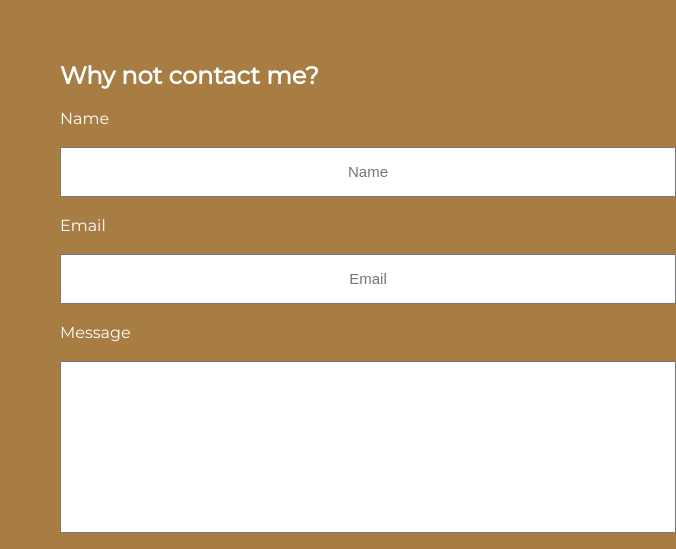
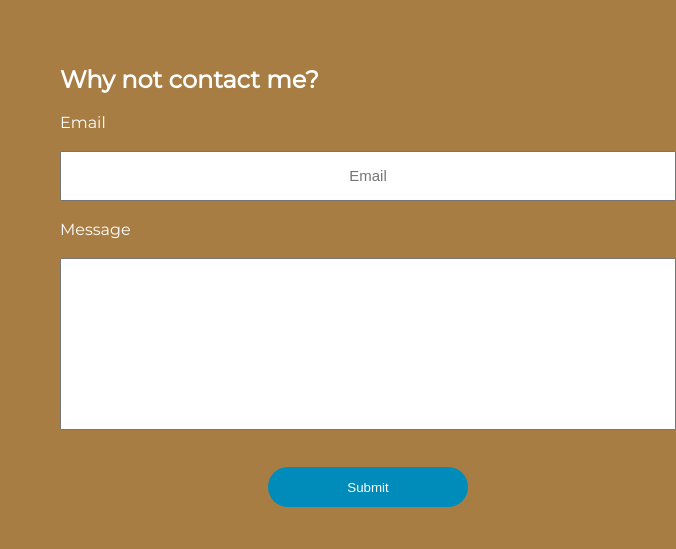
Before and after one commit to BenMckeown28/VictoriaWardBeauty, a plain HTML site: page index.html in a window 1280 px wide. Shown: the part 6261-6810 px from the top of the page, 604-1280 px from the left. Drawn offline with nearby package versions, Linux system fonts and the light colour scheme.

Commit message:
Attempted to use formspree again

```diff
--- a/index.html
+++ b/index.html
@@ -301,12 +301,10 @@
 
         <h2>Why not contact me?</h2>
         <form action="http://formspree.io/benmckeown1998@gmail.com">
-          <label>Name</label><br />
-          <input class="input-text" type="text" placeholder="Name" /> <br />
           <label>Email</label><br />
-          <input class="input-text" type="text" placeholder="Email" /><br />
+          <input class="input-text" type="text" placeholder="Email" name="_replyto" /><br />
           <label>Message</label><br />
-          <textarea rows="10" placeholder="" /> </textarea><br />
+          <textarea name="body" rows="10" placeholder="" /> </textarea><br />
           <div class="buttonHolder">
 
             <input class="submit" type="submit" placeholder="Send" />
```
